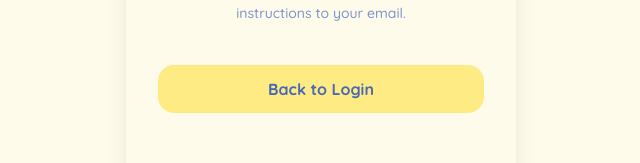
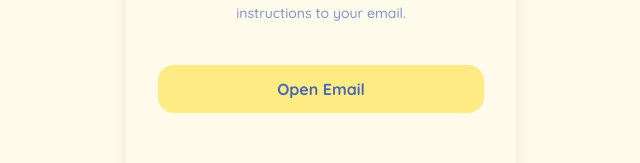
Before and after one commit to Jinny112477/CHECKMA, a React (Vite) app in the folder frontend/: page /reset/check-email in a window 1280 px wide. Shown: the part 397-560 px from the top of the page, without its empty margins (319-959 px from the left). Built offline with nearby package versions, Linux system fonts and the light colour scheme.

Commit message:
Email redierct

```diff
--- a/frontend/src/pages/Check-Email.jsx
+++ b/frontend/src/pages/Check-Email.jsx
@@ -67,7 +67,7 @@ export default function CheckEmail() {
 
         {/* action */}
         <div className="mt-10 px-2">
-          <Link to="/login">
+          <Link to="https://mail.google.com">
           <button
             className="
               w-full
@@ -80,7 +80,7 @@ export default function CheckEmail() {
               hover:bg-[#fbe475] transition
             "
           >
-            Back to Login
+            Open Email
           </button>
           </Link>
         </div>
```
